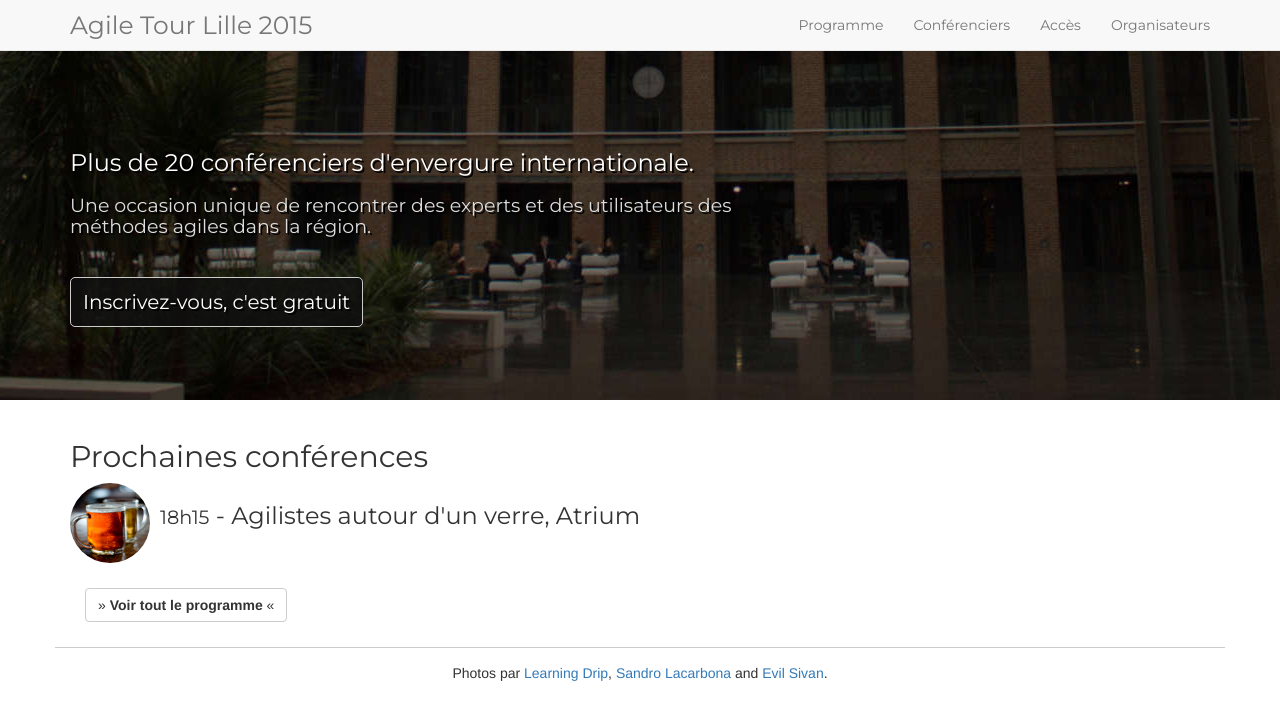
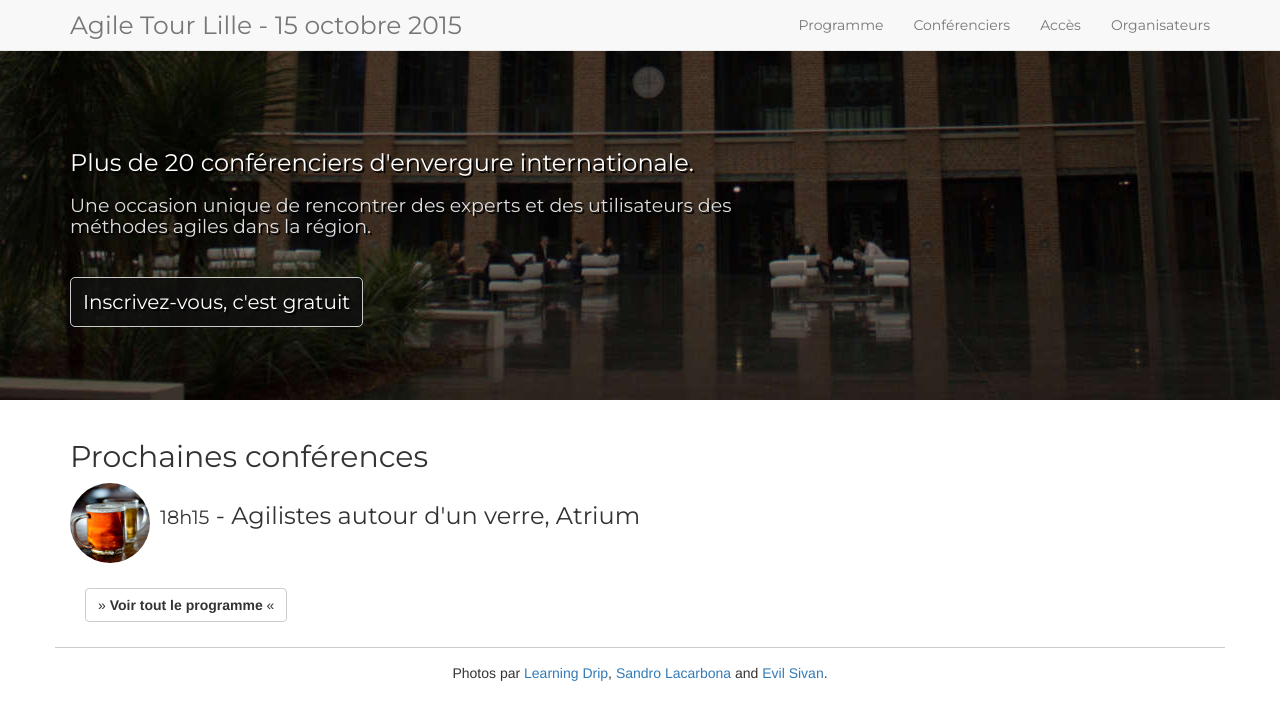
Before and after one commit to jak78/agile-tour-lille-2017, a Jekyll site: the page built from index.html, in a window 1280 px wide. Shown: the top 720 px of the page. Built offline with Jekyll 4.4.1, drawn with Linux system fonts in a browser that asks for light colours; nearby versions of some CDN libraries.

Commit message:
Changed: Added the day

```diff
--- a/_config.yml
+++ b/_config.yml
@@ -1,5 +1,5 @@
 # Site settings
-title: Agile Tour Lille 2015
+title: Agile Tour Lille - 15 octobre 2015
 email: agiletour@nord-agile.org
 description: > # this means to ignore newlines until "baseurl:"
   L'édition de l'Agile Tour 2015 à Lille réunit 32 conférenciers dans un cadre unique.
```
